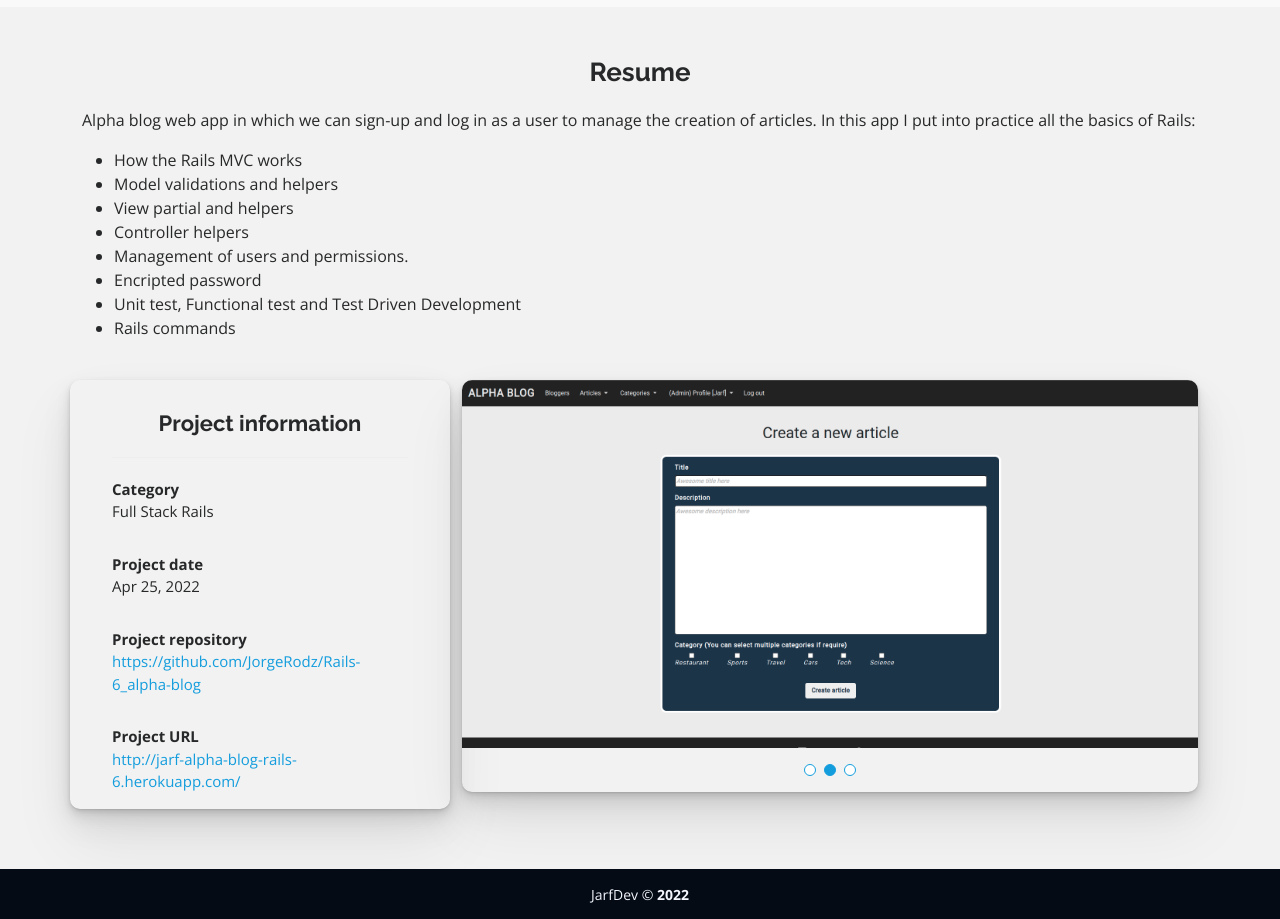
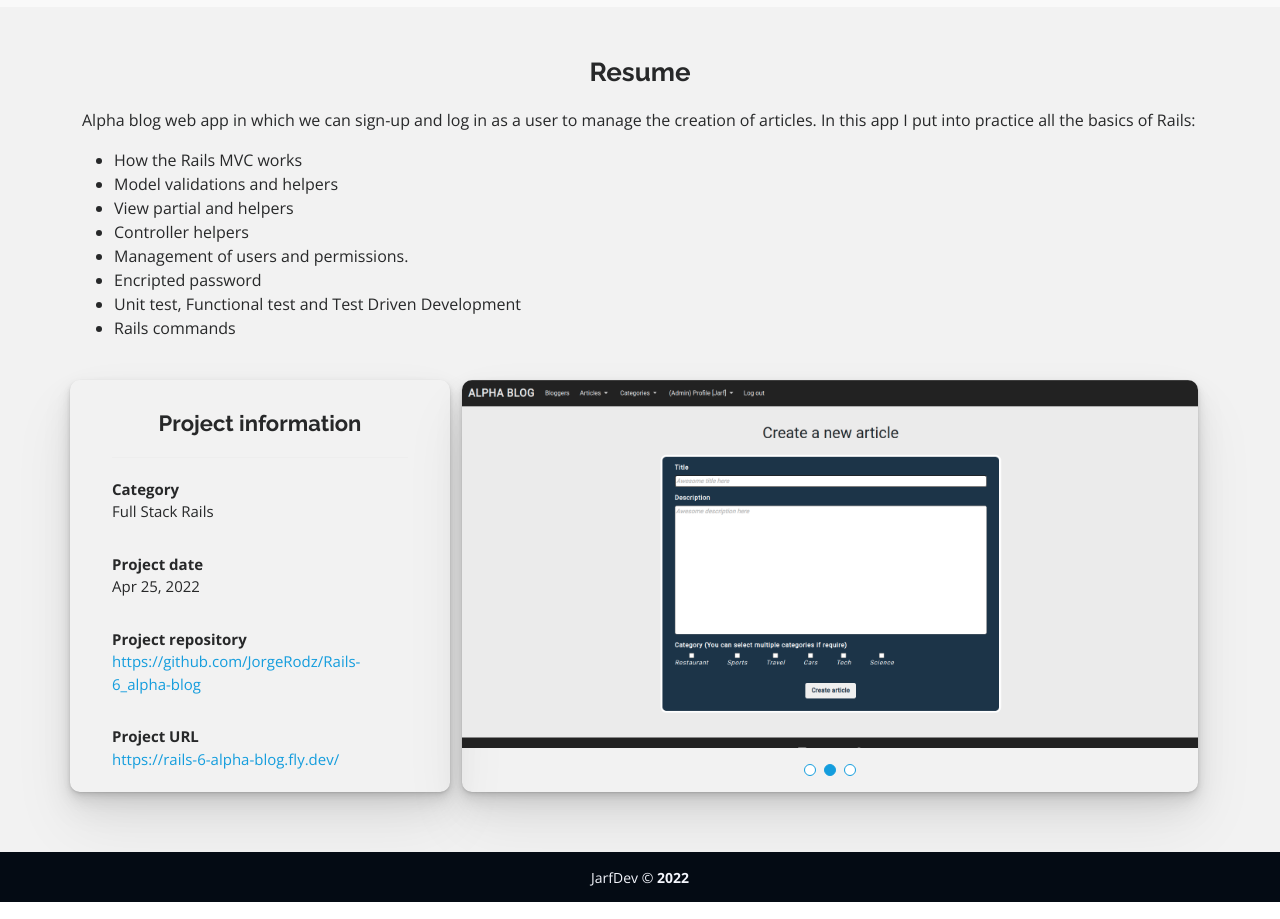
Before and after one commit to JorgeRodz/portfolio-v1, a plain HTML site: page alpha_blog.html in a window 1280 px wide. Shown: the part 72-991 px from the top of the page. Drawn offline with nearby package versions, Linux system fonts and the light colour scheme.

Commit message:
Change-body height and alpha blog project url

```diff
--- a/alpha_blog.html
+++ b/alpha_blog.html
@@ -107,10 +107,10 @@
                   <li>
                     <p><strong>Project URL</strong></p>
                     <a
-                      href="http://jarf-alpha-blog-rails-6.herokuapp.com/"
+                      href="https://rails-6-alpha-blog.fly.dev/"
                       target="”_blank”"
                       rel="noopener noreferrer"
-                      >http://jarf-alpha-blog-rails-6.herokuapp.com/</a
+                      >https://rails-6-alpha-blog.fly.dev/</a
                     >
                   </li>
                 </ul>
--- a/assets/css/style.css
+++ b/assets/css/style.css
@@ -15,7 +15,6 @@ html {
 body {
   font-family: "Open Sans", sans-serif;
   color: #272829;
-  height: 100%;
 }
 
 a {
```
